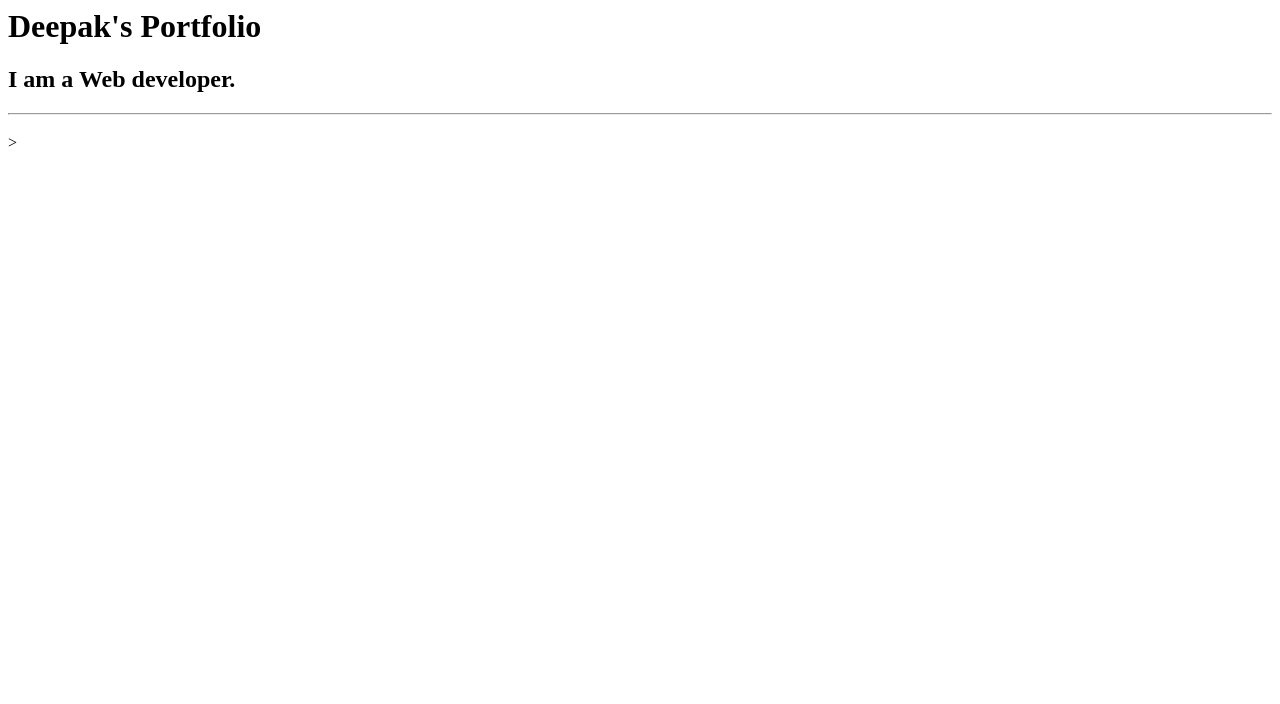
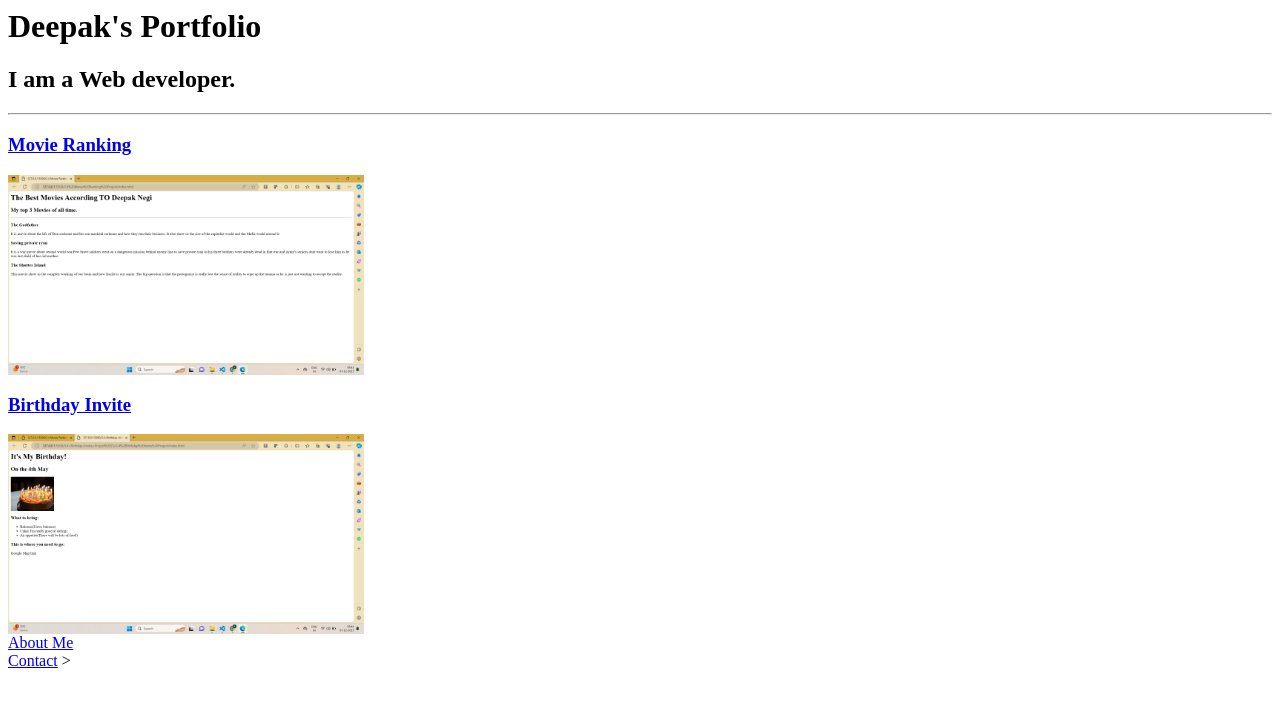
Before and after one commit to DeepakNegi99/html-portfolio, a plain HTML site: page index.html in a window 1280 px wide. Drawn offline with Linux system fonts and the light colour scheme.

Commit message:
Update index.html

```diff
--- a/index.html
+++ b/index.html
@@ -29,8 +29,15 @@ https://developer.mozilla.org/en-US/docs/Web/HTML/Element/img#attr-height -->
       <h2>I am a Web developer.</h2>
       <hr/>
 
-      <h3><a href="./public/movie-ranking.html"></a></h3>
+      <h3><a href="./public/movie-ranking.html">Movie Ranking</a></h3>
+      <img src="./assets/images/ScreenshotMovie.png" height="200" alt="Movie Ranking Image"/>
 
-
+      <h3><a href="./public/birthday-invite.html">Birthday Invite </a></h3>
+      <img src="./assets/images/ScreenshotCake.png" height="200" alt="Cake Photo"/>
+    </hr>
+   </br>
+    <a href="./public/about.html">About Me</a>
+</br>
+    <a href="./public/contact.html">Contact</a>
     </body>
 </html>>
```
